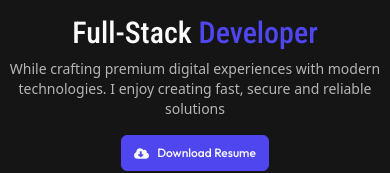
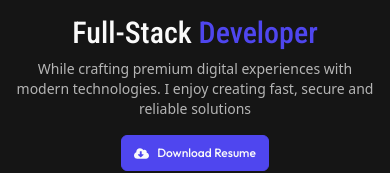
Before and after one commit to Habeebamoo/Portfolio, a React (Vite) app: page / in a window 390 px wide. Shown: the part 329-502 px from the top of the page. Built offline with nearby package versions, Linux system fonts and the light colour scheme.

Commit message:
updated page

```diff
--- a/src/components/Main.tsx
+++ b/src/components/Main.tsx
@@ -30,7 +30,7 @@ const Main = () => {
       <div className="mt-4" data-aos="zoom-in">
         <h1 className="text-accent font-roboto text-3xl text-center">Full-Stack <span className="text-secondary">Developer</span></h1>
       </div>
-      <p className="text-muted text-sm mt-2 text-center sm:w-[400px] mx-auto" data-aos="zoom-in px-2">While crafting premium digital experiences with modern technologies. I enjoy creating fast, secure and reliable solutions</p>
+      <p className="text-muted text-sm mt-2 text-center sm:w-[400px] mx-auto px-2" data-aos="zoom-in">While crafting premium digital experiences with modern technologies. I enjoy creating fast, secure and reliable solutions</p>
       <div className="mt-4 flex-center " data-aos="zoom-in">
         <button className="btn-secondary flex-center gap-2 text-[12px] font-outfit">
           <FaCloudDownloadAlt size={15} />
```
